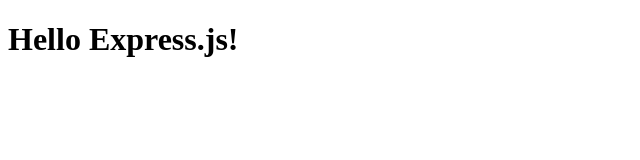
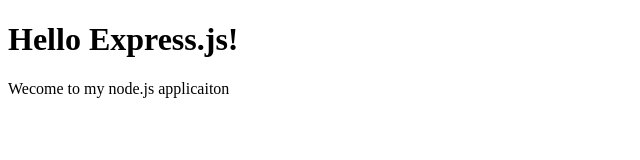
Before and after one commit to aideny-kr/web-server, a website: page public/index.html in a window 1280 px wide. Shown: the whole page, without its empty margins (0-640 px from the left). Drawn offline with Linux system fonts and the light colour scheme.

Commit message:
Added welcome message

```diff
--- a/public/index.html
+++ b/public/index.html
@@ -6,5 +6,6 @@
   </head>
   <body>
     <h1>Hello Express.js!</h1>
+    <p>Wecome to my node.js applicaiton</p>
   </body>
 </html>
```
